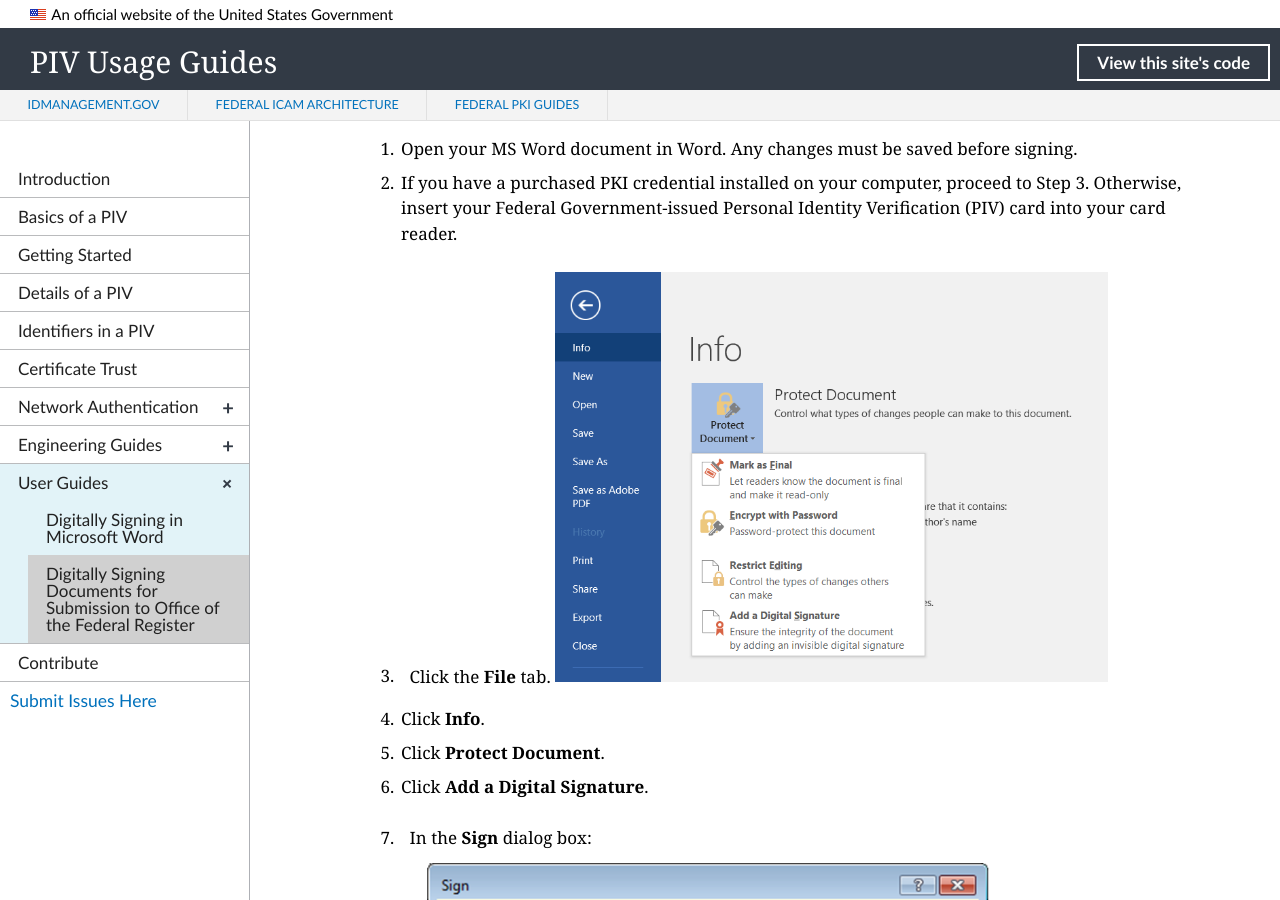
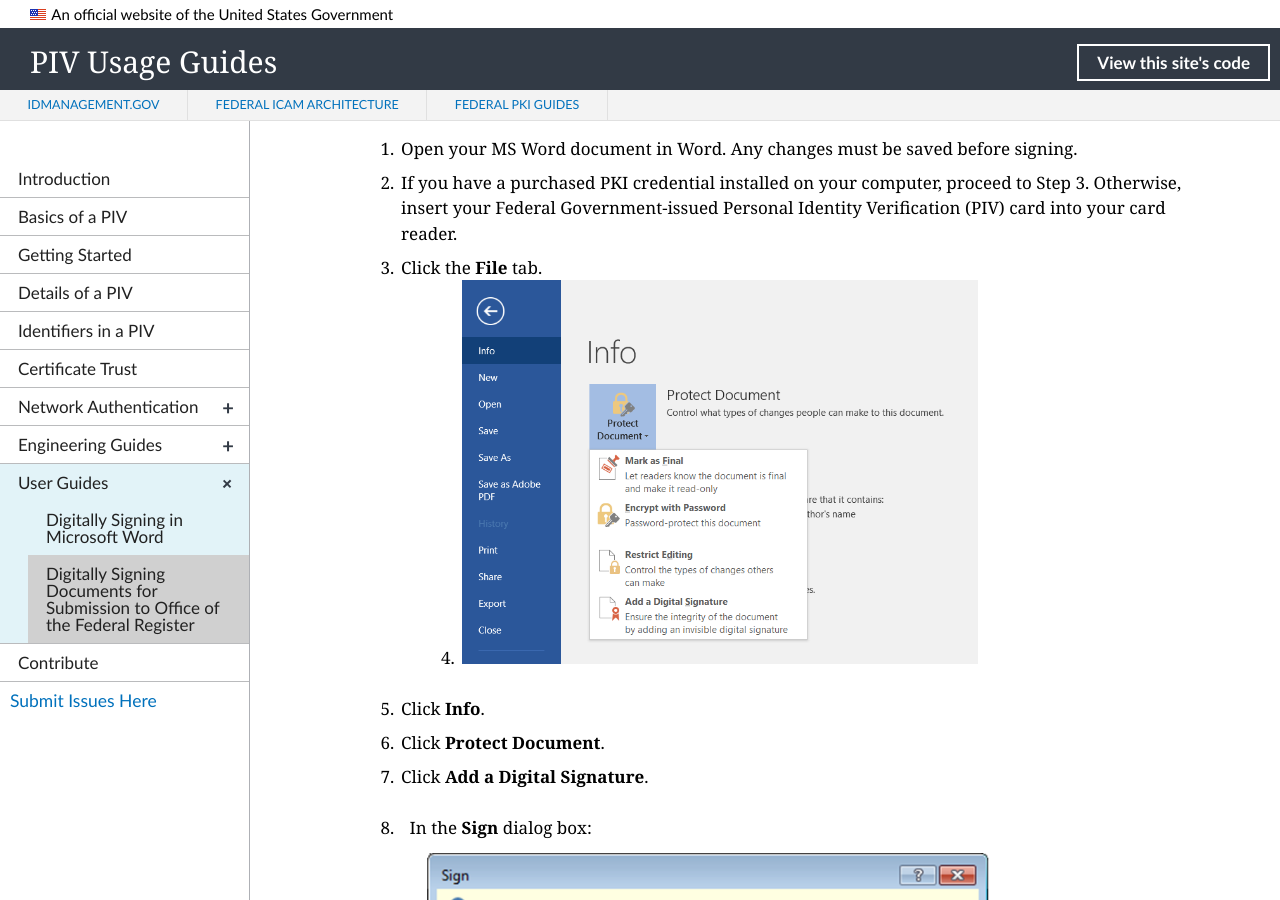
Before and after one commit to GSA/piv-guides, a Jekyll site: the page built from _userguides/02_digital_signing_ofr.md, in a window 1280 px wide and 900 px high, scrolled down 816 px. Built offline with Jekyll 4.4.1, drawn with Linux system fonts in a browser that asks for light colours; nearby versions of some CDN libraries; library files that are not in the unit come from our copies.

Commit message:
Update 02_digital_signing_ofr.md

```diff
--- a/_userguides/02_digital_signing_ofr.md
+++ b/_userguides/02_digital_signing_ofr.md
@@ -23,8 +23,7 @@
 1. Open your MS Word document in Word. Any changes must be saved before signing.
 2. If you have a purchased PKI credential installed on your computer, proceed to Step 3. Otherwise, insert your Federal Government-issued Personal Identity Verification (PIV) card into your card reader.
 3. Click the **File** tab.
-   ![Add Dig Sign]({{site.baseurl}}/img/ofr_word_add_digital_signature_1.PNG){:style="width:70%;"}
-
+- ![Add Dig Sign]({{site.baseurl}}/img/ofr_word_add_digital_signature_1.PNG){:style="width:70%;"}
 4. Click **Info**.
 5. Click **Protect Document**.
 6. Click **Add a Digital Signature**.
```
